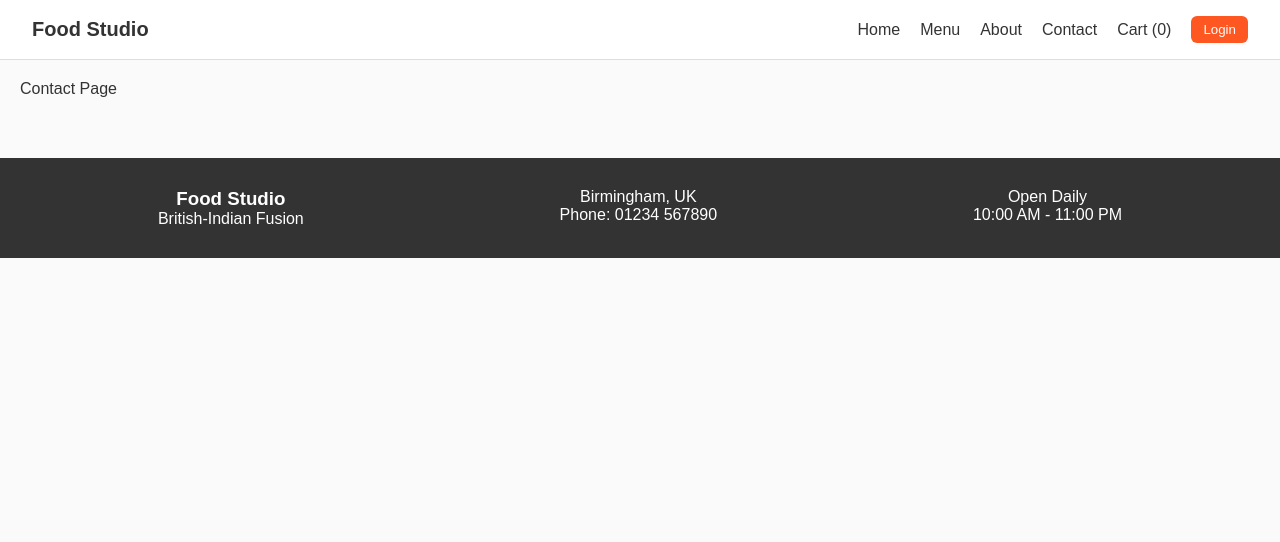
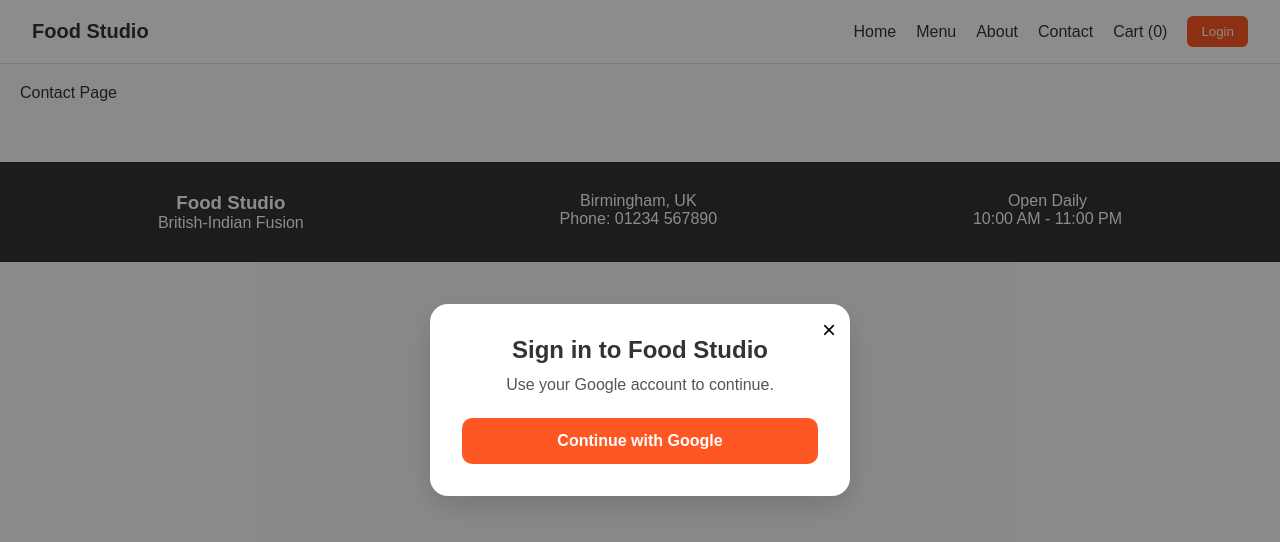
Before and after one commit to Minimax291/Food_Studio_Demo, a React (Vite) app: page /contact in a window 1280 px wide. Both pictures are taken after a click on the button "Login". Shown: the top 542 px of the page. Built offline with nearby package versions, Linux system fonts and the light colour scheme.

Commit message:
Added demo login flow with fake Google sign-in modal

```diff
--- /dev/null
+++ b/src/components/auth/LoginModal.css
@@ -0,0 +1,58 @@
+.modal-overlay {
+  position: fixed;
+  top: 0;
+  left: 0;
+  width: 100%;
+  height: 100%;
+  background-color: rgba(0, 0, 0, 0.45);
+  display: flex;
+  justify-content: center;
+  align-items: center;
+  z-index: 1000;
+}
+
+.login-modal {
+  position: relative;
+  background-color: white;
+  padding: 32px;
+  border-radius: 18px;
+  width: 100%;
+  max-width: 420px;
+  box-shadow: 0 10px 30px rgba(0, 0, 0, 0.15);
+  text-align: center;
+}
+
+.login-modal h2 {
+  margin-bottom: 12px;
+}
+
+.login-modal p {
+  margin-bottom: 24px;
+  color: #555;
+}
+
+.google-login-btn {
+  width: 100%;
+  padding: 14px;
+  border: none;
+  border-radius: 10px;
+  background-color: #ff5722;
+  color: white;
+  font-weight: 600;
+  cursor: pointer;
+  font-size: 16px;
+}
+
+.google-login-btn:hover {
+  background-color: #e64a19;
+}
+
+.close-btn {
+  position: absolute;
+  top: 12px;
+  right: 14px;
+  border: none;
+  background: none;
+  font-size: 24px;
+  cursor: pointer;
+}
--- /dev/null
+++ b/src/components/auth/LoginModal.tsx
@@ -0,0 +1,32 @@
+import { useAuth } from "../../context/AuthContext";
+import "./LoginModal.css";
+
+type LoginModalProps = {
+  onClose: () => void;
+};
+
+export default function LoginModal({ onClose }: LoginModalProps) {
+  const { login } = useAuth();
+
+  const handleGoogleLogin = () => {
+    login();
+    onClose();
+  };
+
+  return (
+    <div className="modal-overlay">
+      <div className="login-modal">
+        <button className="close-btn" onClick={onClose}>
+          ×
+        </button>
+
+        <h2>Sign in to Food Studio</h2>
+        <p>Use your Google account to continue.</p>
+
+        <button className="google-login-btn" onClick={handleGoogleLogin}>
+          Continue with Google
+        </button>
+      </div>
+    </div>
+  );
+}
--- a/src/components/layout/Navbar.css
+++ b/src/components/layout/Navbar.css
@@ -18,6 +18,7 @@
   display: flex;
   gap: 20px;
   align-items: center;
+  flex-wrap: wrap;
 }
 
 .navbar-links a {
@@ -30,8 +31,9 @@
   color: #ff5722;
 }
 
-.login-btn {
-  padding: 6px 12px;
+.login-btn,
+.logout-btn {
+  padding: 8px 14px;
   border: none;
   background-color: #ff5722;
   color: white;
@@ -39,6 +41,18 @@
   cursor: pointer;
 }
 
-.login-btn:hover {
+.login-btn:hover,
+.logout-btn:hover {
   background-color: #e64a19;
 }
+
+.user-section {
+  display: flex;
+  align-items: center;
+  gap: 10px;
+}
+
+.welcome-text {
+  font-weight: 600;
+  color: #333;
+}
--- a/src/components/layout/Navbar.tsx
+++ b/src/components/layout/Navbar.tsx
@@ -1,12 +1,19 @@
 import { Link } from "react-router-dom";
+import { useState } from "react";
 import { useCart } from "../../context/CartContext";
+import { useAuth } from "../../context/AuthContext";
+import LoginModal from "../auth/LoginModal";
 import "./Navbar.css";
 
 export default function Navbar() {
   const { getTotalItems } = useCart();
+  const { user, isLoggedIn, logout } = useAuth();
+  const [showLoginModal, setShowLoginModal] = useState(false);
+
   const totalItems = getTotalItems();
 
   return (
+    <>
       <nav className="navbar">
         <div className="navbar-logo">
           <Link to="/">Food Studio</Link>
@@ -18,8 +25,28 @@ export default function Navbar() {
           <Link to="/about">About</Link>
           <Link to="/contact">Contact</Link>
           <Link to="/cart">Cart ({totalItems})</Link>
-        <button className="login-btn">Login</button>
+
+          {isLoggedIn ? (
+            <div className="user-section">
+              <span className="welcome-text">Hi, {user?.name}</span>
+              <button className="logout-btn" onClick={logout}>
+                Logout
+              </button>
+            </div>
+          ) : (
+            <button
+              className="login-btn"
+              onClick={() => setShowLoginModal(true)}
+            >
+              Login
+            </button>
+          )}
         </div>
       </nav>
+
+      {showLoginModal && (
+        <LoginModal onClose={() => setShowLoginModal(false)} />
+      )}
+    </>
   );
 }
--- /dev/null
+++ b/src/context/AuthContext.tsx
@@ -0,0 +1,54 @@
+import { createContext, useContext, useState } from "react";
+import type { ReactNode } from "react";
+
+type User = {
+  name: string;
+  email: string;
+};
+
+type AuthContextType = {
+  user: User | null;
+  isLoggedIn: boolean;
+  login: () => void;
+  logout: () => void;
+};
+
+const AuthContext = createContext<AuthContextType | undefined>(undefined);
+
+export function AuthProvider({ children }: { children: ReactNode }) {
+  const [user, setUser] = useState<User | null>(null);
+
+  const login = () => {
+    setUser({
+      name: "Joy Demo",
+      email: "joydemo@gmail.com",
+    });
+  };
+
+  const logout = () => {
+    setUser(null);
+  };
+
+  return (
+    <AuthContext.Provider
+      value={{
+        user,
+        isLoggedIn: !!user,
+        login,
+        logout,
+      }}
+    >
+      {children}
+    </AuthContext.Provider>
+  );
+}
+
+export function useAuth() {
+  const context = useContext(AuthContext);
+
+  if (!context) {
+    throw new Error("useAuth must be used within an AuthProvider");
+  }
+
+  return context;
+}
--- a/src/main.tsx
+++ b/src/main.tsx
@@ -3,11 +3,14 @@ import ReactDOM from "react-dom/client";
 import App from "./App";
 import "./index.css";
 import { CartProvider } from "./context/CartContext";
+import { AuthProvider } from "./context/AuthContext";
 
 ReactDOM.createRoot(document.getElementById("root")!).render(
   <React.StrictMode>
-    <CartProvider>
-      <App />
-    </CartProvider>
+    <AuthProvider>
+      <CartProvider>
+        <App />
+      </CartProvider>
+    </AuthProvider>
   </React.StrictMode>
 );
```
Lines whose indentation alone changed are shown as unchanged.
